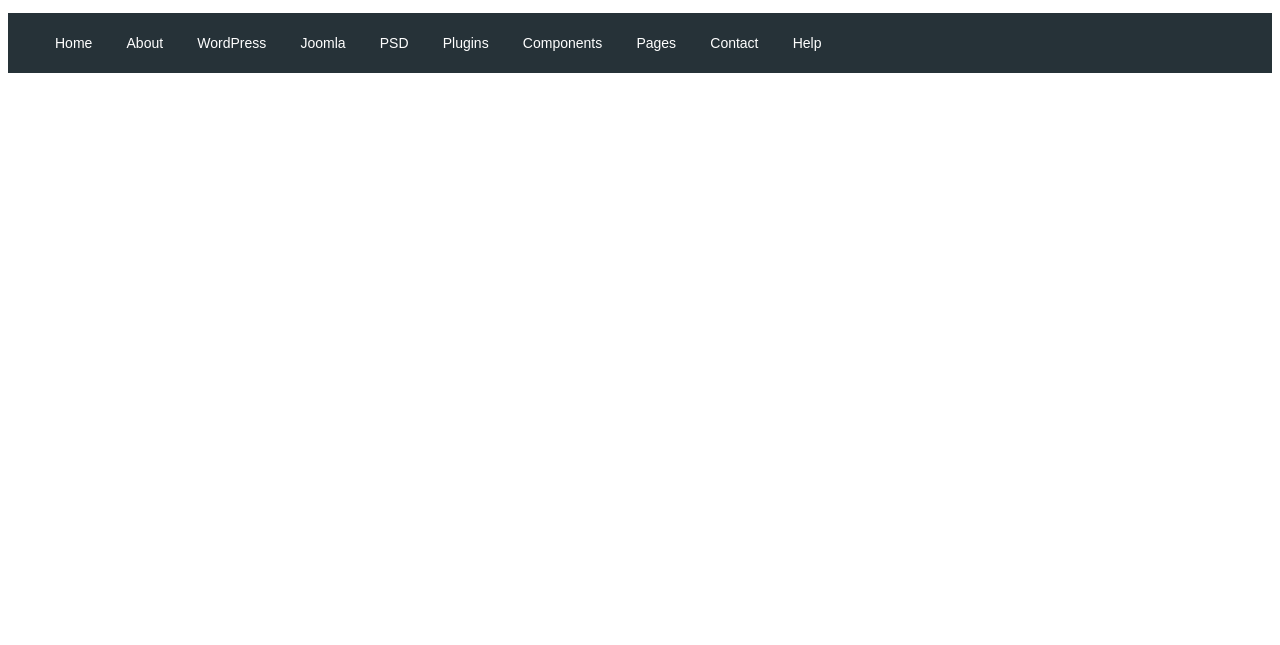
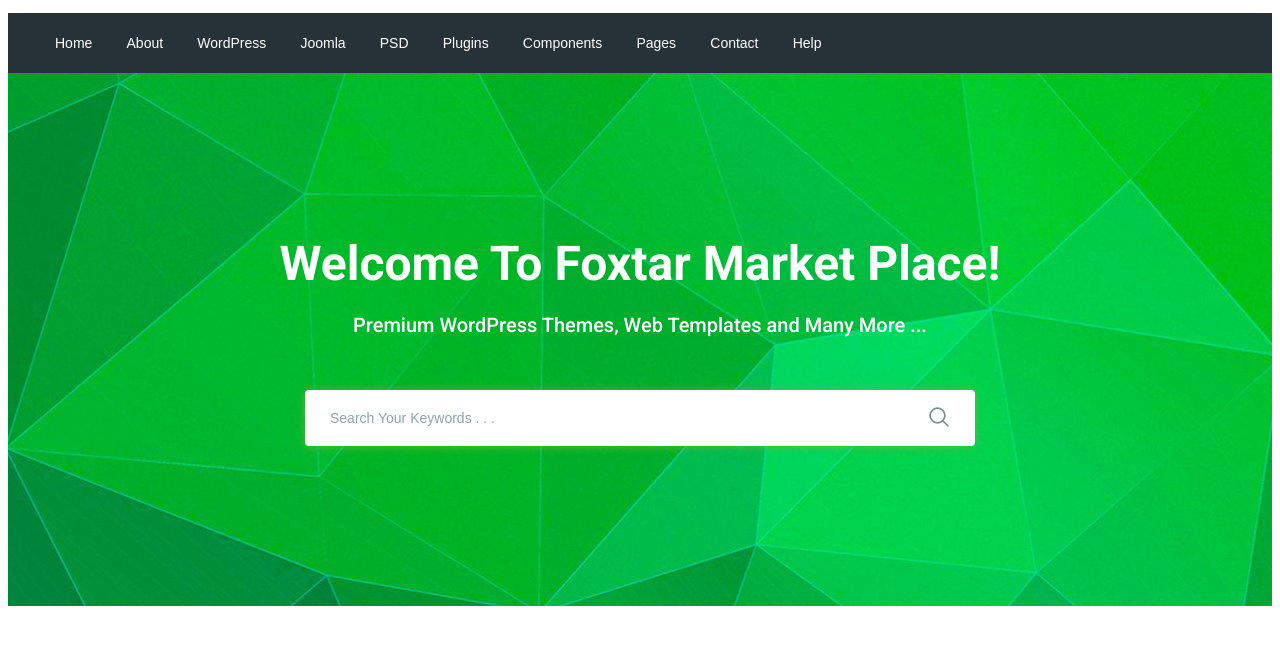
Before and after one commit to tohaantoha/moderno, a website: page app/index.html in a window 1280 px wide. Shown: the part 85-730 px from the top of the page. Drawn offline with nearby package versions, Linux system fonts and the light colour scheme; files that its build step writes are made by us from their sources.

Commit message:
added search section

```diff
--- a/app/index.html
+++ b/app/index.html
@@ -74,6 +74,26 @@
             </div>
         </div>
     </header>
+    <section class="search" style="background-image: url('images/search-bg.jpg');">
+        <div class="container">
+            <div class="search__inner">
+                <div class="search__inner-title">
+                    Welcome To Foxtar Market Place!
+                </div>
+                <div class="search__inner-text">
+                    Premium WordPress Themes, Web Templates and Many More ...
+                </div>
+                <div class="search__inner-form">
+                    <form>
+                        <input type="text" placeholder="Search Your Keywords . . ." required>
+                        <button type="submit">
+                            <img src="images/icons/search.png" alt="">
+                        </button>
+                    </form>
+                </div>
+            </div>
+        </div>
+    </section>
 
 
 
--- a/app/scss/style.scss
+++ b/app/scss/style.scss
@@ -49,12 +49,72 @@
 .menu__list {
  li {
   display: inline-block;
-  & + li{
+
+  &+li {
    margin-left: 30px;
   }
  }
- a{
+
+ a {
   color: #fff;
   font-size: 14px;
  }
 }
+
+.search {
+ background-size: cover;
+ background-position: center;
+ background-repeat: no-repeat;
+ min-height: 533px;
+}
+
+.search__inner {
+ padding: 155px 0 100px;
+ color: #fff;
+ text-align: center;
+ font-family: 'Roboto',
+  sans-serif;
+
+ &-title {
+  margin-bottom: 10px;
+  font-size: 48px;
+  font-weight: 700;
+  line-height: 72px;
+ }
+
+ &-text {
+  margin-bottom: 50px;
+  font-size: 20px;
+  line-height: 30px;
+  font-weight: 500;
+ }
+
+ &-form {
+  max-width: 670px;
+  margin: 0 auto;
+  position: relative;
+  input {
+   display: block;
+   width: 100%;
+   box-shadow: 0px 1px 10px 0px rgba(124, 178, 64, 0.75);
+   border-radius: 4px;
+   height: 56px;
+   border: none;
+   font-size: 14px;
+   font-weight: 500;
+   padding-left: 25px;
+   padding-right: 60px;
+   &::placeholder {
+    color: #90a4ae;
+    font-weight: 500;
+   }
+  }
+  button{
+   position: absolute;
+   border: none;
+   background-color: transparent;
+   right: 20px;
+   top: 16px;
+  }
+ }
+}
```
Also changed, not shown: app/images/icons/search.png (added), app/images/search-bg.jpg (added). Lines whose indentation alone changed are shown as unchanged.
